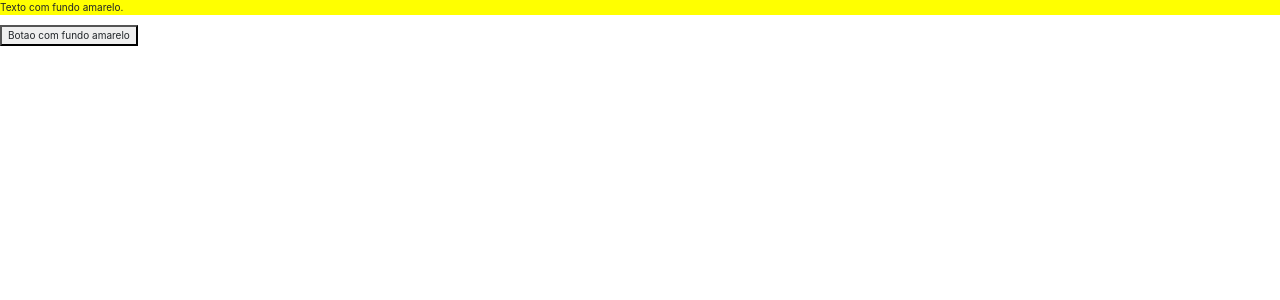
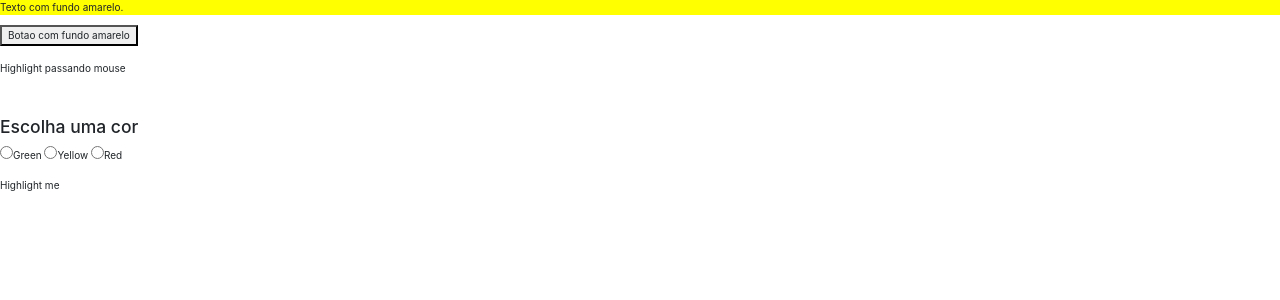
Before and after one commit to Romario-Ferreira/diretivas-angular, an Angular app: page / in a window 1280 px wide. Shown: the top 300 px of the page. Built offline with nearby package versions, Linux system fonts and the light colour scheme.

Commit message:
create highlight-directive

```diff
--- a/src/app/app.module.ts
+++ b/src/app/app.module.ts
@@ -13,6 +13,7 @@ import { OperadorElvisComponent } from './operador-elvis/operador-elvis.componen
 import { ExemploNgContentComponent } from './exemplo-ng-content/exemplo-ng-content.component';
 import { DiretivaCustomizadaComponent } from './diretiva-customizada/diretiva-customizada.component';
 import { FundoAmareloDirective } from './minhas-diretivas/fundo-amarelo.directive';
+import { HighlightDirective } from './minhas-diretivas/highlight.directive';
 
 @NgModule({
   declarations: [
@@ -25,7 +26,8 @@ import { FundoAmareloDirective } from './minhas-diretivas/fundo-amarelo.directiv
     OperadorElvisComponent,
     ExemploNgContentComponent,
     DiretivaCustomizadaComponent,
-    FundoAmareloDirective
+    FundoAmareloDirective,
+    HighlightDirective
   ],
   imports: [
     BrowserModule,
--- a/src/app/diretiva-customizada/diretiva-customizada.component.html
+++ b/src/app/diretiva-customizada/diretiva-customizada.component.html
@@ -1,3 +1,15 @@
 <p FundoAmarelo>Texto com fundo amarelo.</p>
+<button FundoAmarelo> Botao com fundo amarelo</button>
+<br><br>
+<p highlight>Highlight passando mouse</p>
+<br><br>
 
-<button FundoAmarelo> Botao com fundo amarelo</button>
+<h3>Escolha uma cor</h3>
+
+<div>
+  <input type="radio" name="colors" (click)="color='green'">Green
+  <input type="radio" name="colors" (click)="color='yellow'">Yellow
+  <input type="radio" name="colors" (click)="color='red'">Red
+</div>
+<br>
+<p highlight [color]="color">Highlight me</p>
--- a/src/app/diretiva-customizada/diretiva-customizada.component.ts
+++ b/src/app/diretiva-customizada/diretiva-customizada.component.ts
@@ -1,4 +1,4 @@
-import { Component } from '@angular/core';
+import { Component, Input } from '@angular/core';
 
 @Component({
   selector: 'diretiva-customizada',
@@ -6,5 +6,5 @@ import { Component } from '@angular/core';
   styleUrls: ['./diretiva-customizada.component.scss']
 })
 export class DiretivaCustomizadaComponent {
-
+  color:string = '';
 }
--- /dev/null
+++ b/src/app/minhas-diretivas/highlight.directive.ts
@@ -0,0 +1,32 @@
+import { Directive, ElementRef, Renderer2, HostListener, Input} from '@angular/core';
+
+@Directive({
+  selector: '[highlight]'
+})
+export class HighlightDirective {
+
+ @Input() color: string ='';
+
+  constructor(
+    private _elementRef: ElementRef,
+    private _renderer: Renderer2) {
+
+    }
+
+    @HostListener('mouseenter') onMouseEnter(){
+      this.highlight(this.color || 'red');
+    }
+
+    @HostListener('mouseleave') onMouseLeave(){
+      this.highlight('');
+    }
+
+   private highlight(color: string){
+      this._renderer.setStyle(
+        this._elementRef.nativeElement,
+        'background-color',
+        color
+      );
+    }
+
+}
```
Also changed, not shown: 1 other file (tests, documents, lock files or other folders).
